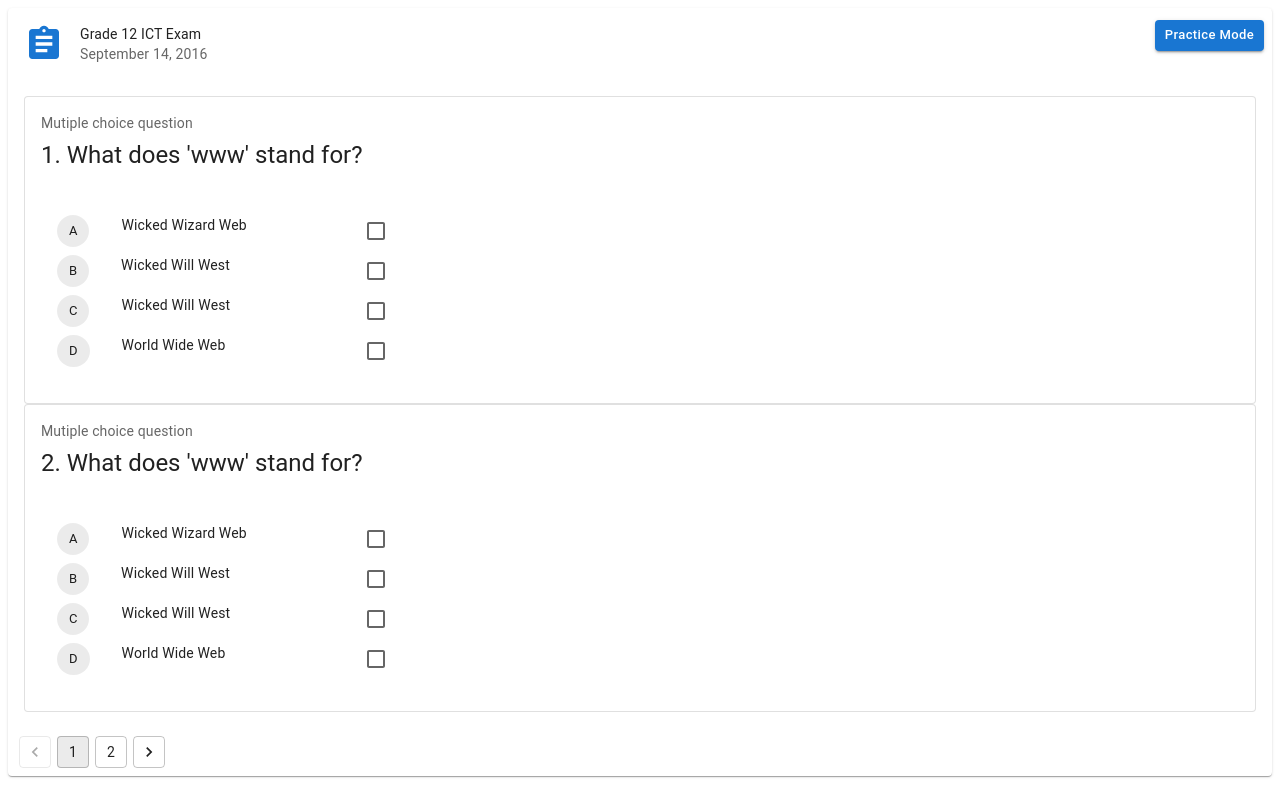
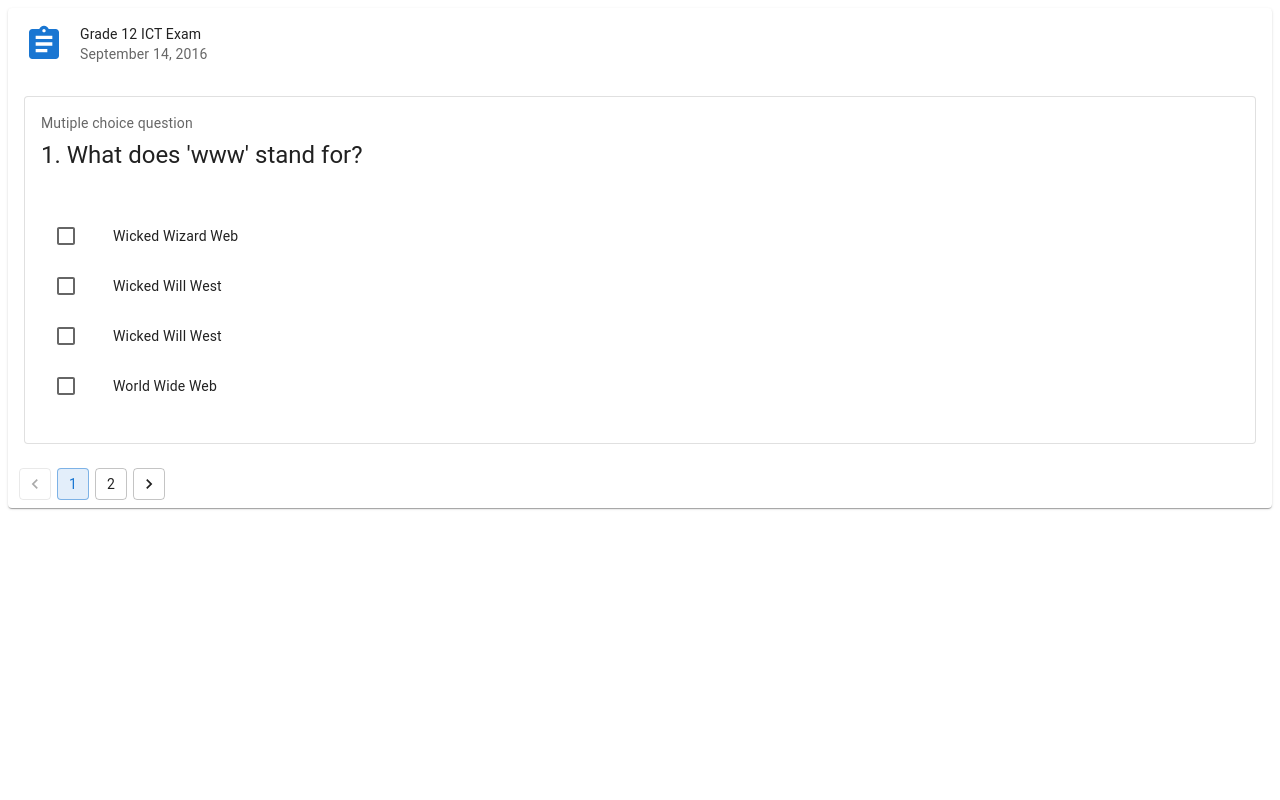
Before and after one commit to arunadmap/gatsby-mcq, a Gatsby site: page / in a window 1280 px wide. Built offline with nearby package versions, Linux system fonts and the light colour scheme; Gatsby itself is replaced by a stand-in of ours.

Commit message:
user answers

```diff
--- a/src/pages/answer-list.js
+++ b/src/pages/answer-list.js
@@ -1,42 +1,75 @@
-import React from "react"
-import { Chip, Checkbox, Stack, List, ListItem, ListItemAvatar, ListItemText, ListItemButton } from "@mui/material"
+import React, { useState } from "react"
+import {
+  List,
+  Checkbox,
+  ListItem,
+  ListItemText,
+  ListItemButton,
+  ListItemIcon,
+  IconButton
+} from "@mui/material"
+//import CheckIcon from '@mui/icons-material/Check'
+//import CloseIcon from '@mui/icons-material/Close'
 
-const AnswersList = ({ answers }) => {
-  const [checked, setChecked] = React.useState([0])
+const AnswersList = ({ answers, userAnswer, setUserAnswerLists }) => {
+
+  const [correctAnswer ] = useState(0)
+  //const [checkedAnswer ] = useState(userAnswer)
+  const [checked, setChecked] = useState(userAnswer)
+
+  function isCorrectAnswer(answer) {
+    if (answer === correctAnswer)
+      return true
+    else
+      return false
+  }
+
+  function isChecked(value) {
+    if (value === userAnswer)
+      return true
+    else
+      return false
+  }
 
   const handleToggle = (value) => () => {
-    const currentIndex = checked.indexOf(value)
-    const newChecked = [...checked]
+    if (checked === value) {
+      setChecked(0);
+      setUserAnswerLists(0)
+    } else {
+      setChecked(value);
+      setUserAnswerLists(value)
+    }
+  }
 
-    if (currentIndex === -1) {
-      newChecked.push(value)
-    } else {
-      newChecked.splice(currentIndex, 1)
-    }
+  return (
+    <List dense sx={{ width: '100%', bgcolor: 'background.paper' }}>
 
-    setChecked(newChecked)
-  }
-  return (
-    <List dense sx={{ width: '100%', maxWidth: 360, bgcolor: 'background.paper' }}>
-      {answers?.map((value) => {
-        const labelId = `checkbox-list-secondary-label-${value.key}`;
+      {answers?.map((answer) => {
+        const labelId = `checkbox-list-secondary-label-${answer.key}`
+
         return (
           <ListItem
-            key={value.key}
+            key={answer.key}
+            selected={isCorrectAnswer(answer.key)}
             secondaryAction={
-              <Checkbox
-                edge="end"
-                onChange={handleToggle(value.key)}
-                checked={checked.indexOf(value.key) !== -1}
-                inputProps={{ 'aria-labelledby': labelId }}
-              />
+              <IconButton edge="end" aria-label="comments">
+                {/* <CheckIcon color="success" />
+                <CloseIcon color="error" /> */}
+              </IconButton>
             }
-            disablePadding>
-            <ListItemButton>
-              <Stack direction="row" spacing={4}>
-                <Chip label={value.index} />
-                <ListItemText id={labelId} primary={value.content} />
-              </Stack>
+            disablePadding
+          >
+            <ListItemButton role={undefined} onClick={handleToggle(answer.key)} dense>
+              <ListItemIcon>
+                <Checkbox
+                  edge="start"
+                  checked={isChecked(answer.key)}
+                  tabIndex={-1}
+                  inputProps={{ 'aria-labelledby': labelId }}
+                  disableRipple
+                />
+              </ListItemIcon>
+              <ListItemText id={labelId} primary={answer.content} />
             </ListItemButton>
           </ListItem>
         )
--- a/src/pages/index.js
+++ b/src/pages/index.js
@@ -1,20 +1,58 @@
-import React, { ReactFragment, useState} from "react"
+import React, { useState } from "react"
 import {
   CardActions,
-  Button, Typography,
-  CardHeader, CardContent,
+  Button,
+  Typography,
+  CardHeader,
+  CardContent,
   Card,
   Pagination,
   Stack
 } from "@mui/material"
 import AssignmentIcon from '@mui/icons-material/Assignment'
-import RestoreIcon from '@mui/icons-material/Restore'
 import AnswersList from "./answer-list"
 import data from './questionPaper.json'
 
 export default function Home() {
 
-const [pageCount, setPageCount] = useState(data.NumberOfQuestions);
+  const [pageCount] = useState(data.NumberOfQuestions)
+  const [userAnswers, setUserAnswers] = useState({})
+  const [page, setPage] = useState(1)
+  const [question, setQuestion] = useState(getQuestionByNumber(1)[0])
+  const [practiceMode] = useState(false)
+  console.log(userAnswers);
+  const setUserAnswerList = (value) => {
+    const newUserAnswers = { ...userAnswers }
+    newUserAnswers[question.key] = value
+    setUserAnswers(newUserAnswers)
+  }
+
+  function getQuestionByNumber(number) {
+    return data.questions.filter(
+      function (question) {
+        return question.key === number
+      }
+    )
+  }
+
+  const onPaginationChange = (event, value) => {
+    setPage(value)
+    setQuestion(getQuestionByNumber(value)[0])
+    console.log("value = " + value + userAnswers[value]);
+    if (userAnswers[value] === undefined) {
+      const newUserAnswers = { ...userAnswers }
+      newUserAnswers[value] = 0
+      setUserAnswers(newUserAnswers)
+    }
+  }
+
+  const renderPracticeButton = () => {
+    if (practiceMode) {
+      return <Button variant="contained" size="small" style={{ textTransform: 'none' }}>
+        Practice Mode
+      </Button>
+    } else return <div></div>
+  }
 
   return (
     <>
@@ -23,18 +61,11 @@ return (
           avatar={
             <AssignmentIcon color="primary" sx={{ fontSize: 40 }} />
           }
-          action={
-            <Button variant="contained" size="small" style={{ textTransform: 'none' }}>
-              Practice Mode
-            </Button>
-          }
+          action={renderPracticeButton()}
           title="Grade 12 ICT Exam"
           subheader="September 14, 2016"
         />
         <CardContent>
-          {
-            data.questions.map((question) => (
-              <>
           <Card variant="outlined">
             <CardHeader
               title={<div><Typography sx={{ fontSize: 14 }} color="text.secondary" gutterBottom>
@@ -45,15 +76,23 @@ return (
                 </Typography></div>}
             />
             <CardContent>
-                    <AnswersList answers={question.answers}></AnswersList>
+              <AnswersList
+                answers={question.answers}
+                userAnswer={userAnswers[question.key]}
+                setUserAnswerLists={setUserAnswerList}
+              >
+              </AnswersList>
             </CardContent>
           </Card>
-              </>
-            ))}
         </CardContent>
         <CardActions>
           <Stack spacing={2}>
-            <Pagination count={pageCount} variant="outlined" shape="rounded" />
+            <Pagination count={pageCount}
+              page={page}
+              variant="outlined"
+              shape="rounded"
+              onChange={onPaginationChange}
+              color="primary" />
           </Stack>
         </CardActions>
       </Card>
--- a/src/pages/questionPaper.json
+++ b/src/pages/questionPaper.json
@@ -28,29 +28,29 @@
             ]
         },
         {
-            "content": "What does 'www' stand for?",
+            "content": "What does 'www' stanewetgtgtd for?",
             "index": "2",
             "key": 2,
             "answers": [
                 {
                     "key": 1,
                     "index": "A",
-                    "content": "Wicked Wizard Web"
+                    "content": "Wicked s"
                 },
                 {
                     "key": 2,
                     "index": "B",
-                    "content": "Wicked Will West"
+                    "content": "Wicked dWest"
                 },
                 {
                     "key": 3,
                     "index": "C",
-                    "content": "Wicked Will West"
+                    "content": "Widl West"
                 },
                 {
                     "key": 4,
                     "index": "D",
-                    "content": "World Wide Web"
+                    "content": "World d Web"
                 }
             ]
         }
```
Lines whose indentation alone changed are shown as unchanged.
